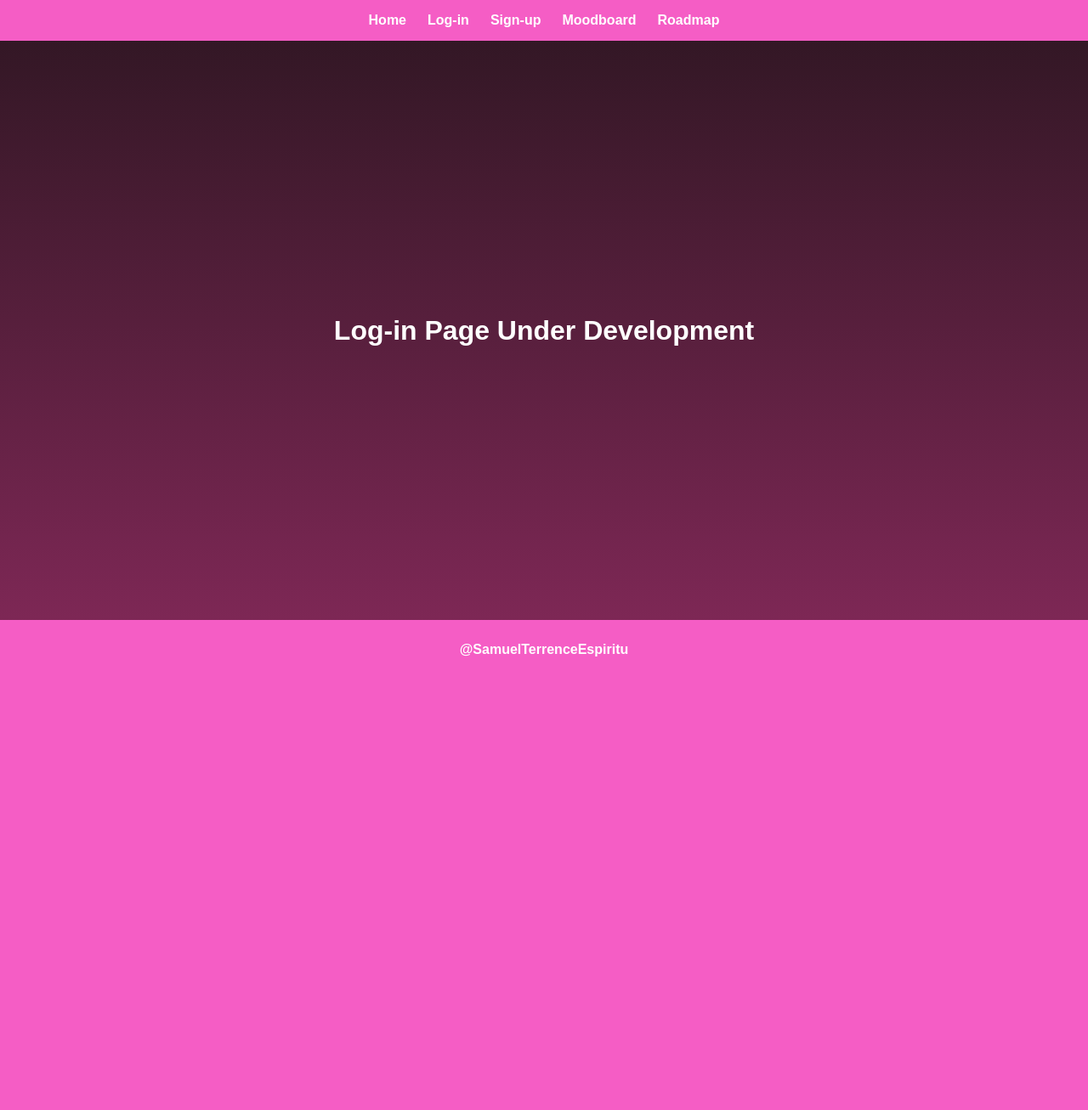
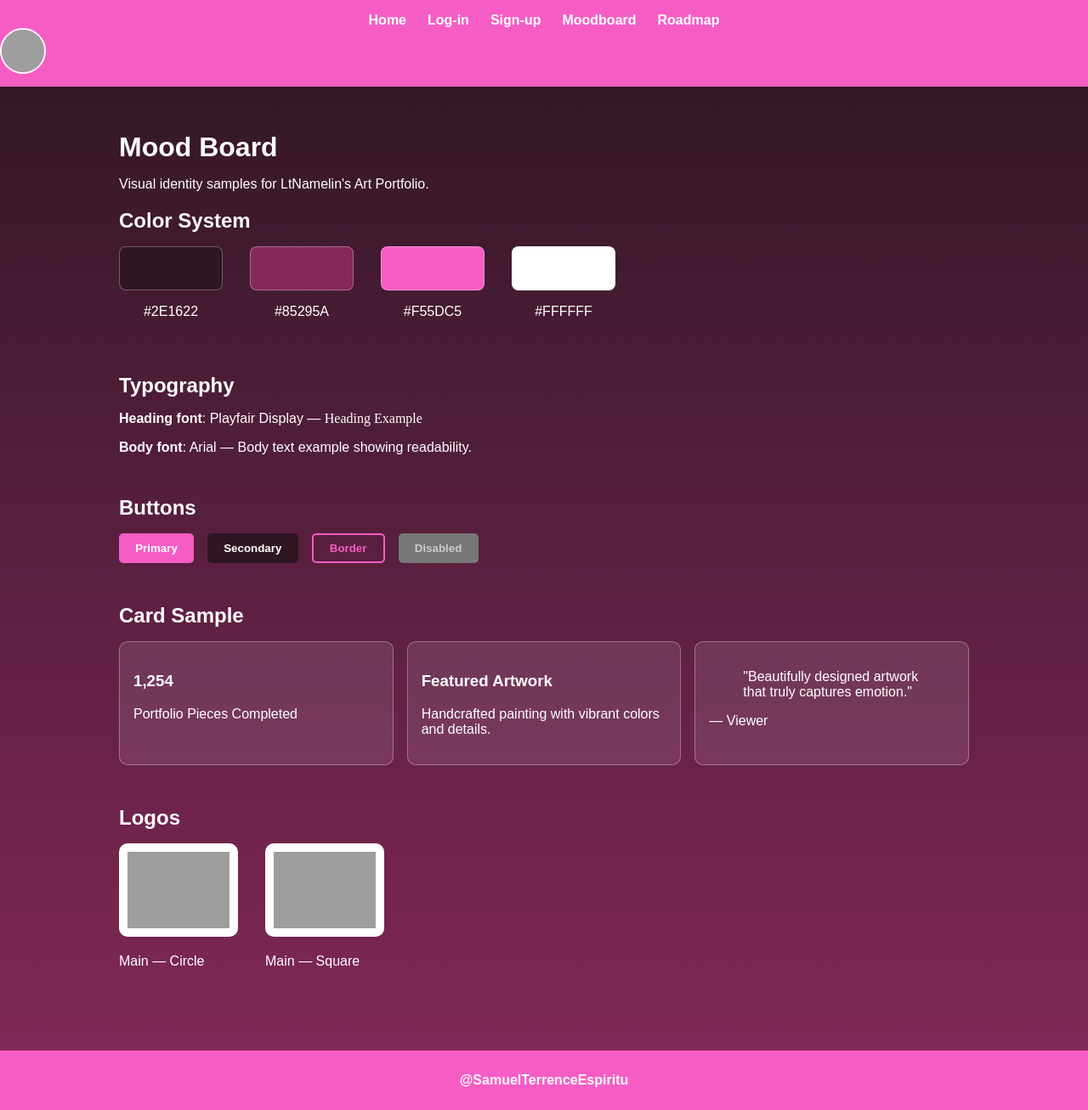
Before and after one commit to LtNamelin/WEBSYS-ACTIVITY_ESPIRITU_SAMUEL-TERRENCE, a CodeIgniter 4 app: the page made by backend/app/Views/user/moodboard.php in a window 1280 px wide. Shown: the whole page at 85% size. Before the commit the page ends 773 px from the top, so only its background shows below. Run offline with PHP 8.4 and a stand-in for CodeIgniter, Linux system fonts and the light colour scheme; the template is opened without the code that fills it, so the values that code supplies are empty; some libraries are stand-ins or nearby versions; grey boxes are pictures that could not be loaded.

Commit message:
- Added my personal logo on the rightmost side of the header. - Updated header font. - Updated moodboard with content.

```diff
--- a/backend/app/Views/user/moodboard.php
+++ b/backend/app/Views/user/moodboard.php
@@ -6,7 +6,7 @@
 
 <head>
     <meta charset="UTF-8">
-    <title>Log-in</title>
+    <title>Mood Board</title>
     <style>
         body {
             margin: 0;
@@ -44,16 +44,127 @@
             color: #2E1622;
         }
 
-        main {
-            flex: 1;
+        .navbar {
             display: flex;
-            justify-content: center;
+            justify-content: space-between;
+            align-items: center;
+            padding: 0 2rem;
+        }
+
+        .logo-container {
+            display: flex;
             align-items: center;
         }
 
-        main h1 {
+        .logo-img {
+            width: 50px;
+            height: 50px;
+            border-radius: 50%;
+            object-fit: cover;
+            border: 2px solid white;
+        }
+
+        main {
+            flex: 1;
+            padding: 2rem;
+            max-width: 1000px;
+            margin: 0 auto;
+        }
+
+        section {
+            margin-bottom: 3rem;
+        }
+
+        h1,
+        h2 {
+            margin-bottom: 1rem;
+        }
+
+        /* Colors */
+        .color-system {
+            display: flex;
+            gap: 2rem;
+            flex-wrap: wrap;
+        }
+
+        .color-block {
             text-align: center;
-            font-size: 2rem;
+        }
+
+        .color-swatch {
+            width: 120px;
+            height: 50px;
+            border-radius: 8px;
+            margin-bottom: 0.5rem;
+            border: 1px solid rgba(255, 255, 255, 0.3);
+        }
+
+        /* Buttons */
+        .button-row {
+            display: flex;
+            gap: 1rem;
+            flex-wrap: wrap;
+        }
+
+        .btn {
+            padding: 0.5rem 1.2rem;
+            border-radius: 5px;
+            border: none;
+            cursor: pointer;
+            font-weight: bold;
+        }
+
+        .btn-primary {
+            background: #F55DC5;
+            color: white;
+        }
+
+        .btn-secondary {
+            background: #2E1622;
+            color: white;
+        }
+
+        .btn-border {
+            background: transparent;
+            border: 2px solid #F55DC5;
+            color: #F55DC5;
+        }
+
+        .btn-disabled {
+            background: #777;
+            color: #ccc;
+            cursor: not-allowed;
+        }
+
+        /* Cards */
+        .cards {
+            display: flex;
+            gap: 1rem;
+            flex-wrap: wrap;
+        }
+
+        .card {
+            flex: 1;
+            min-width: 250px;
+            background: rgba(255, 255, 255, 0.1);
+            border: 1px solid rgba(255, 255, 255, 0.3);
+            border-radius: 10px;
+            padding: 1rem;
+        }
+
+        /* Logos */
+        .logos {
+            display: flex;
+            gap: 2rem;
+            flex-wrap: wrap;
+        }
+
+        .logos img {
+            width: 120px;
+            height: auto;
+            border-radius: 10px;
+            background: white;
+            padding: 10px;
         }
 
         footer {
@@ -66,7 +177,6 @@
 </head>
 
 <body>
-
     <!-- Header -->
     <header>
         <nav>
@@ -77,18 +187,101 @@
                 <li><a href="<?= base_url('/moodboard') ?>">Moodboard</a></li>
                 <li><a href="<?= base_url('/roadmap') ?>">Roadmap</a></li>
             </ul>
+            <div class="logo-container">
+                <img src="https://pbs.twimg.com/profile_images/1774003426726494208/cROsl2JN_400x400.jpg"
+                    alt="Logo" class="logo-img">
+            </div>
+        </nav>
         </nav>
     </header>
-    <!-- Main content -->
+
+    <!-- Main -->
     <main>
-        <h1>Log-in Page Under Development</h1>
+        <h1>Mood Board</h1>
+        <p>Visual identity samples for LtNamelin's Art Portfolio.</p>
+
+        <!-- Color System -->
+        <section>
+            <h2>Color System</h2>
+            <div class="color-system">
+                <div class="color-block">
+                    <div class="color-swatch" style="background:#2E1622;"></div>
+                    <p>#2E1622</p>
+                </div>
+                <div class="color-block">
+                    <div class="color-swatch" style="background:#85295A;"></div>
+                    <p>#85295A</p>
+                </div>
+                <div class="color-block">
+                    <div class="color-swatch" style="background:#F55DC5;"></div>
+                    <p>#F55DC5</p>
+                </div>
+                <div class="color-block">
+                    <div class="color-swatch" style="background:#FFFFFF;"></div>
+                    <p>#FFFFFF</p>
+                </div>
+            </div>
+        </section>
+
+        <!-- Typography -->
+        <section>
+            <h2>Typography</h2>
+            <p><strong>Heading font</strong>: Playfair Display — <span style="font-family:'Playfair Display', serif;">Heading Example</span></p>
+            <p><strong>Body font</strong>: Arial — <span>Body text example showing readability.</span></p>
+        </section>
+
+        <!-- Buttons -->
+        <section>
+            <h2>Buttons</h2>
+            <div class="button-row">
+                <button class="btn btn-primary">Primary</button>
+                <button class="btn btn-secondary">Secondary</button>
+                <button class="btn-border btn">Border</button>
+                <button class="btn btn-disabled" disabled>Disabled</button>
+            </div>
+        </section>
+
+        <!-- Cards -->
+        <section>
+            <h2>Card Sample</h2>
+            <div class="cards">
+                <div class="card">
+                    <h3>1,254</h3>
+                    <p>Portfolio Pieces Completed</p>
+                </div>
+                <div class="card">
+                    <h3>Featured Artwork</h3>
+                    <p>Handcrafted painting with vibrant colors and details.</p>
+                </div>
+                <div class="card">
+                    <blockquote>
+                        "Beautifully designed artwork that truly captures emotion."
+                    </blockquote>
+                    <p>— Viewer</p>
+                </div>
+            </div>
+        </section>
+
+        <!-- Logos -->
+        <section>
+            <h2>Logos</h2>
+            <div class="logos">
+                <div>
+                    <img src="logo-circle.png" alt="Logo Circle">
+                    <p>Main — Circle</p>
+                </div>
+                <div>
+                    <img src="logo-square.png" alt="Logo Square">
+                    <p>Main — Square</p>
+                </div>
+            </div>
+        </section>
     </main>
 
     <!-- Footer -->
     <footer>
         <p>@SamuelTerrenceEspiritu</p>
     </footer>
-
 </body>
 
 </html>
```
Also changed, not shown: backend/app/Views/user/landing.php (+41 -12 lines), backend/app/Views/user/login.php (+37 -11 lines), backend/app/Views/user/roadmap.php (+25 -0 lines), backend/app/Views/user/signup.php (+26 -1 lines).
